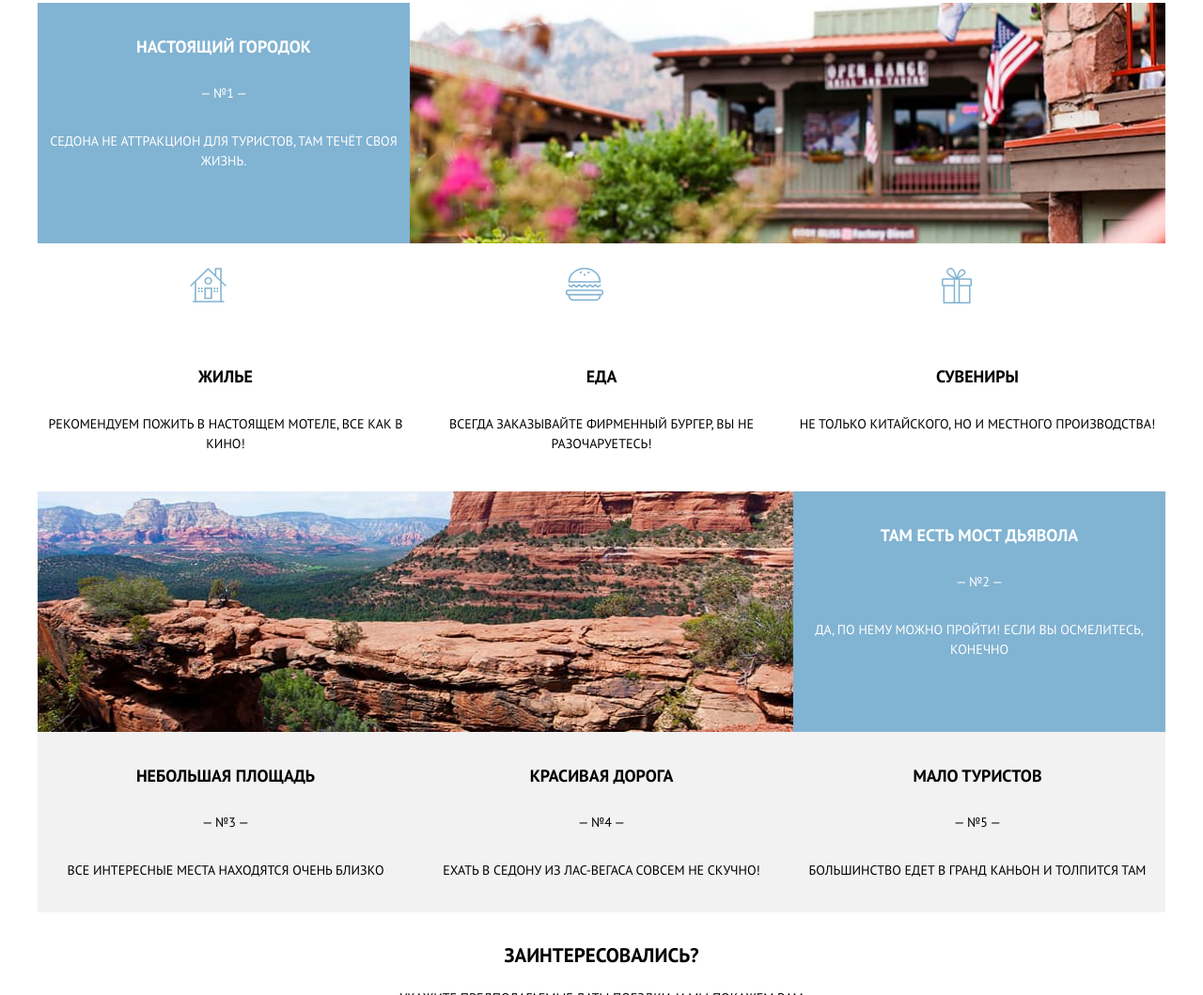
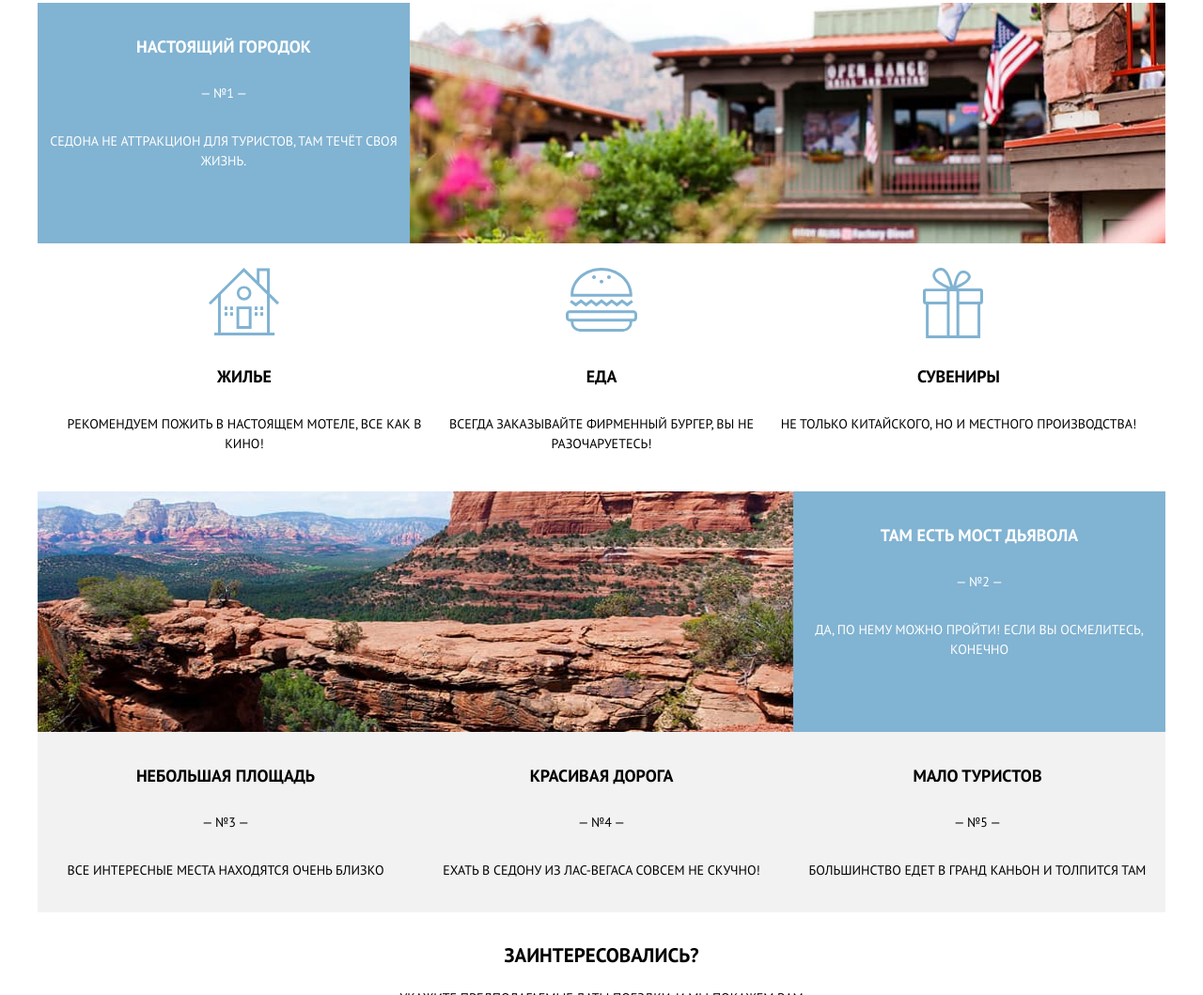
Before and after one commit to Sargeliu/sedona, a website: page source/index.html in a window 1280 px wide. Shown: the part 797-1856 px from the top of the page at 94% size. Drawn offline with nearby package versions, Linux system fonts and the light colour scheme; files that its build step writes are made by us from their sources; files whose address does not match are found by name.

Commit message:
add @media

```diff
--- a/source/less/blocks/features.less
+++ b/source/less/blocks/features.less
@@ -38,6 +38,7 @@
 
       @media (min-width: @tablet-width) {
         grid-template-columns: repeat(3, 1fr);
+        padding: 26px 30px 40px 30px;
       }
     }
 
@@ -75,6 +76,7 @@
     &--food::after,
     &--gift::after {
       content: "";
+      display: block;
       width: 40px;
       height: 38px;
       position: absolute;
@@ -94,14 +96,26 @@
 
     &--housing::after {
       background-image: url("../../img/svg/house.svg");
+
+      @media (min-width: @tablet-width) {
+        background-image: url("../../img/svg/house-bg.svg");
+      }
     }
 
     &--food::after {
       background-image: url("../../img/svg/burger.svg");
+
+      @media (min-width: @tablet-width) {
+        background-image: url("../../img/svg/burger-bg.svg");
+      }
     }
 
     &--gift::after {
       background-image: url("../../img/svg/gift.svg");
+
+      @media (min-width: @tablet-width) {
+        background-image: url("../../img/svg/gift-bg.svg");
+      }
     }
   }
 
```
